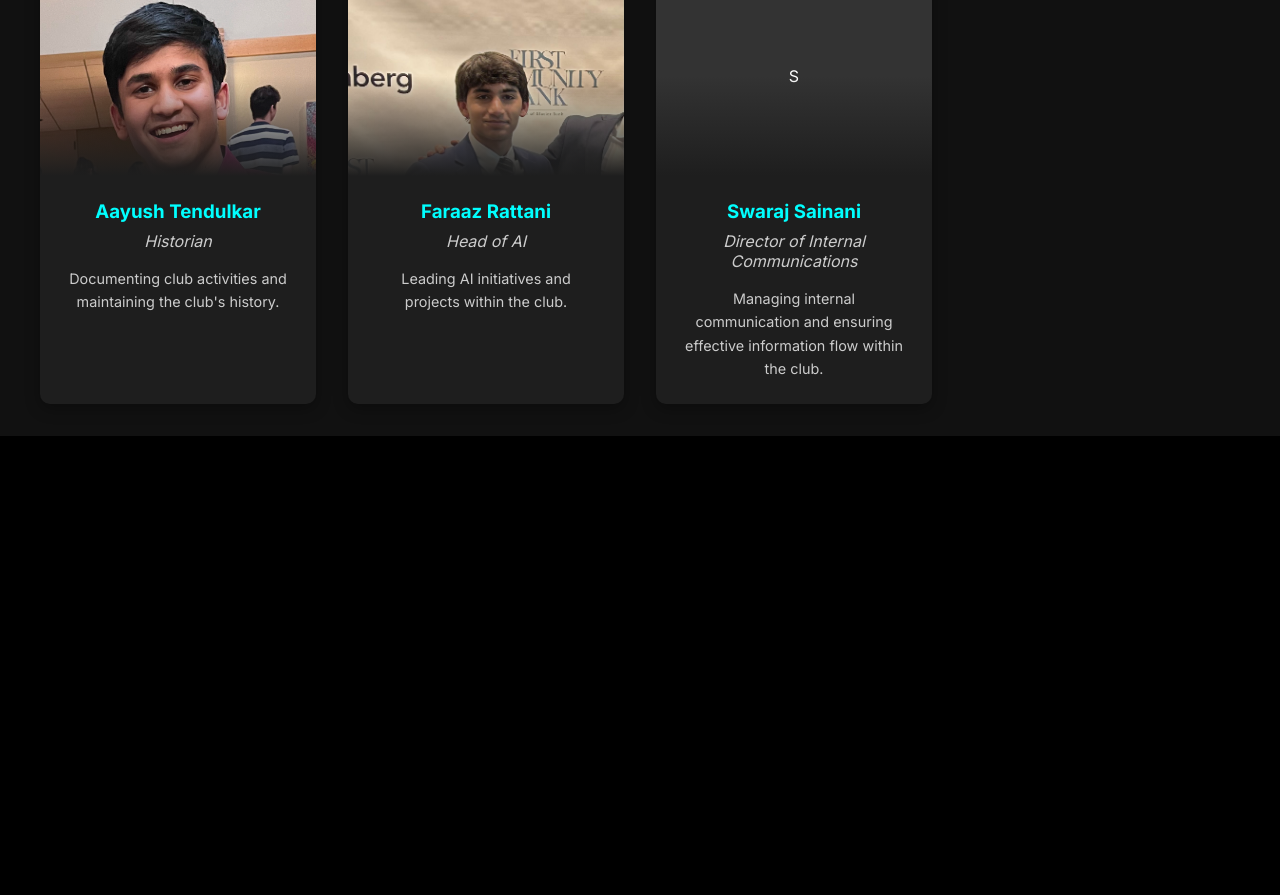
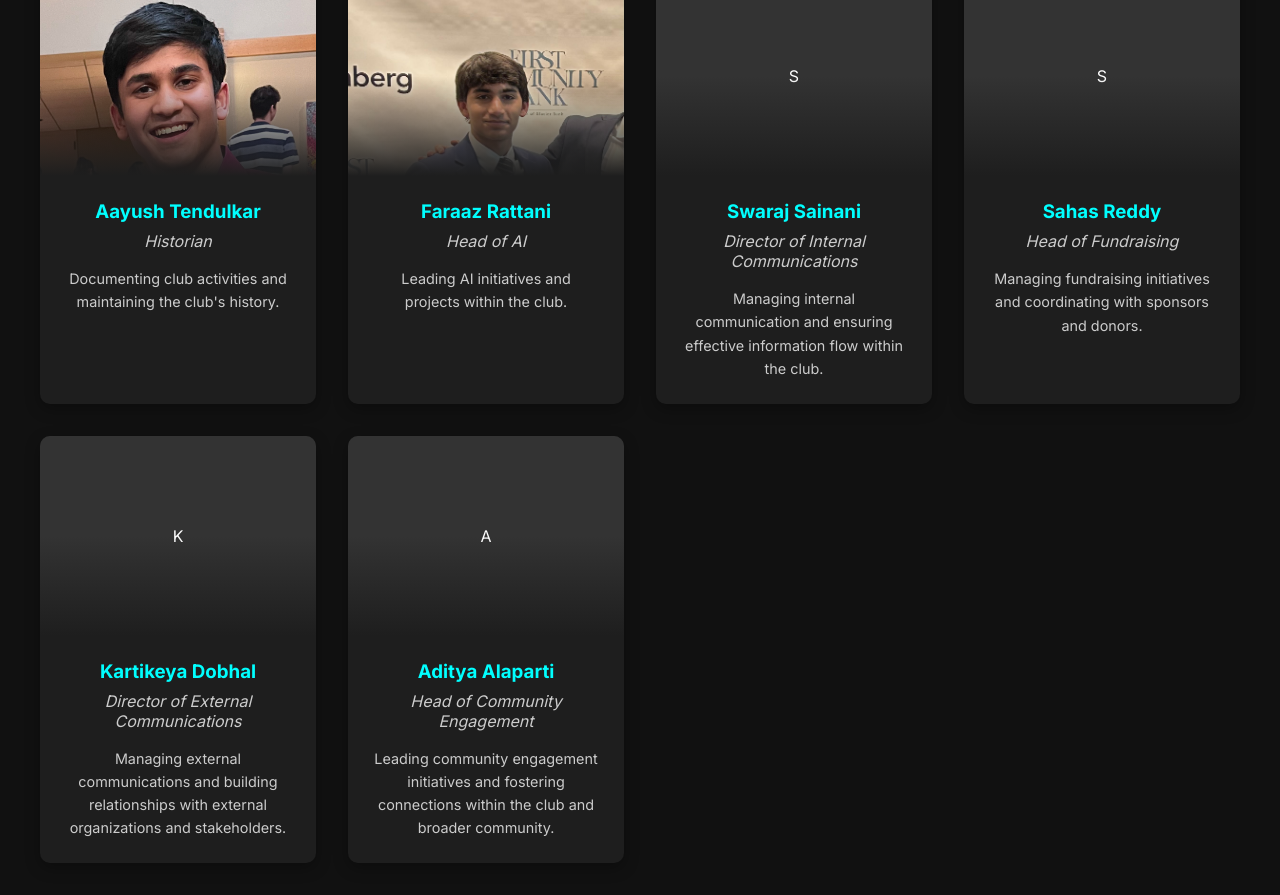
Before and after one commit to nayelr/simsite, a React (Create React App) app: page /team in a window 1280 px wide. Shown: the part 1906-2801 px from the top of the page. Before the commit the page ends 2342 px from the top, so only its background shows below. Built offline with nearby package versions, Linux system fonts and the light colour scheme.

Commit message:
Add new team members: Sahas Reddy (Head of Fundraising), Kartikeya Dobhal (Director of External Communications), and Aditya Alaparti (Head of Community Engagement)

```diff
--- a/src/pages/TeamPage.tsx
+++ b/src/pages/TeamPage.tsx
@@ -263,6 +263,27 @@ const TeamPage: React.FC = () => {
       role: "Director of Internal Communications",
       description: "Managing internal communication and ensuring effective information flow within the club.",
       imagePosition: "center 25%"
+    },
+    {
+      id: 16,
+      name: "Sahas Reddy",
+      role: "Head of Fundraising",
+      description: "Managing fundraising initiatives and coordinating with sponsors and donors.",
+      imagePosition: "center 25%"
+    },
+    {
+      id: 17,
+      name: "Kartikeya Dobhal",
+      role: "Director of External Communications",
+      description: "Managing external communications and building relationships with external organizations and stakeholders.",
+      imagePosition: "center 25%"
+    },
+    {
+      id: 18,
+      name: "Aditya Alaparti",
+      role: "Head of Community Engagement",
+      description: "Leading community engagement initiatives and fostering connections within the club and broader community.",
+      imagePosition: "center 25%"
     }
   ];
 
```
